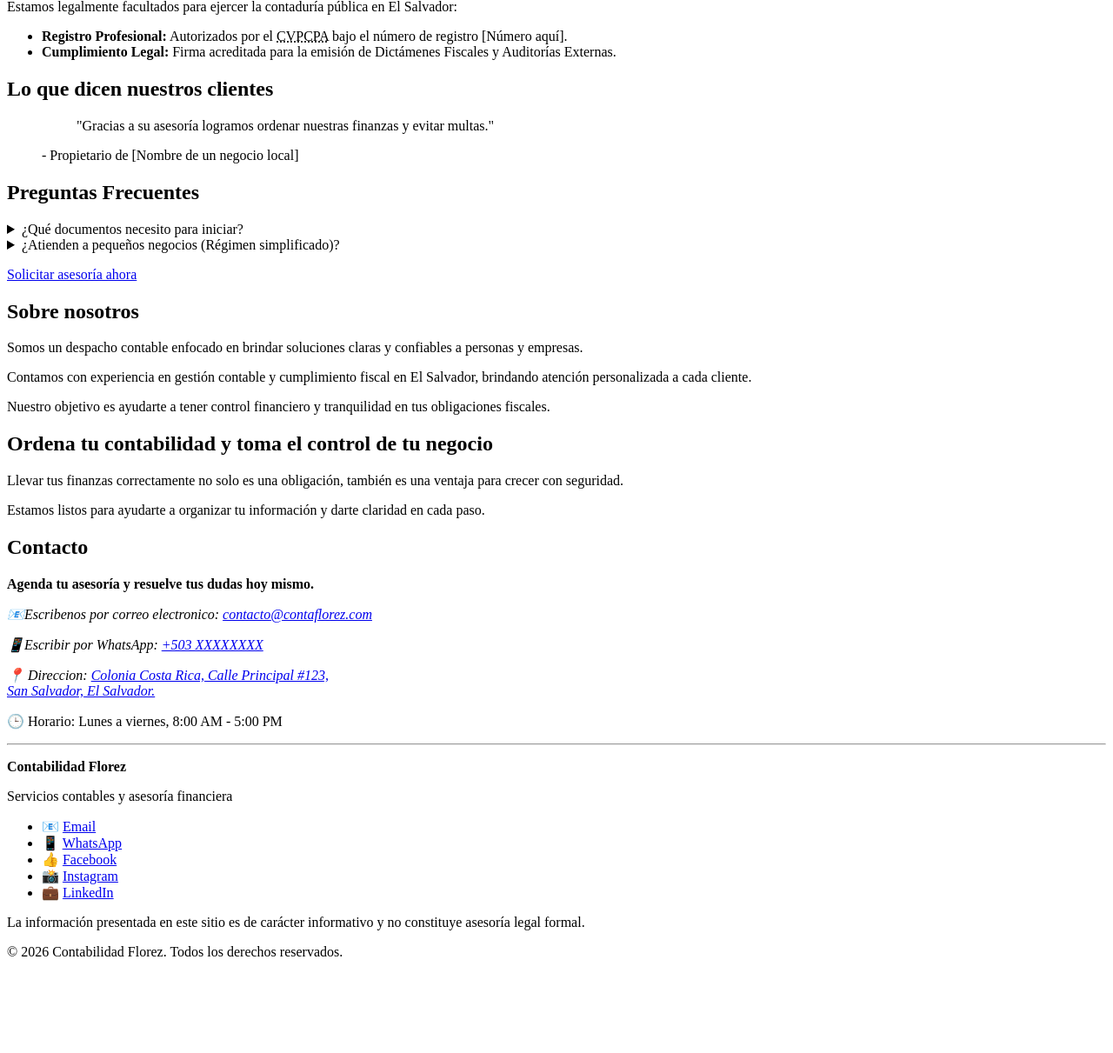
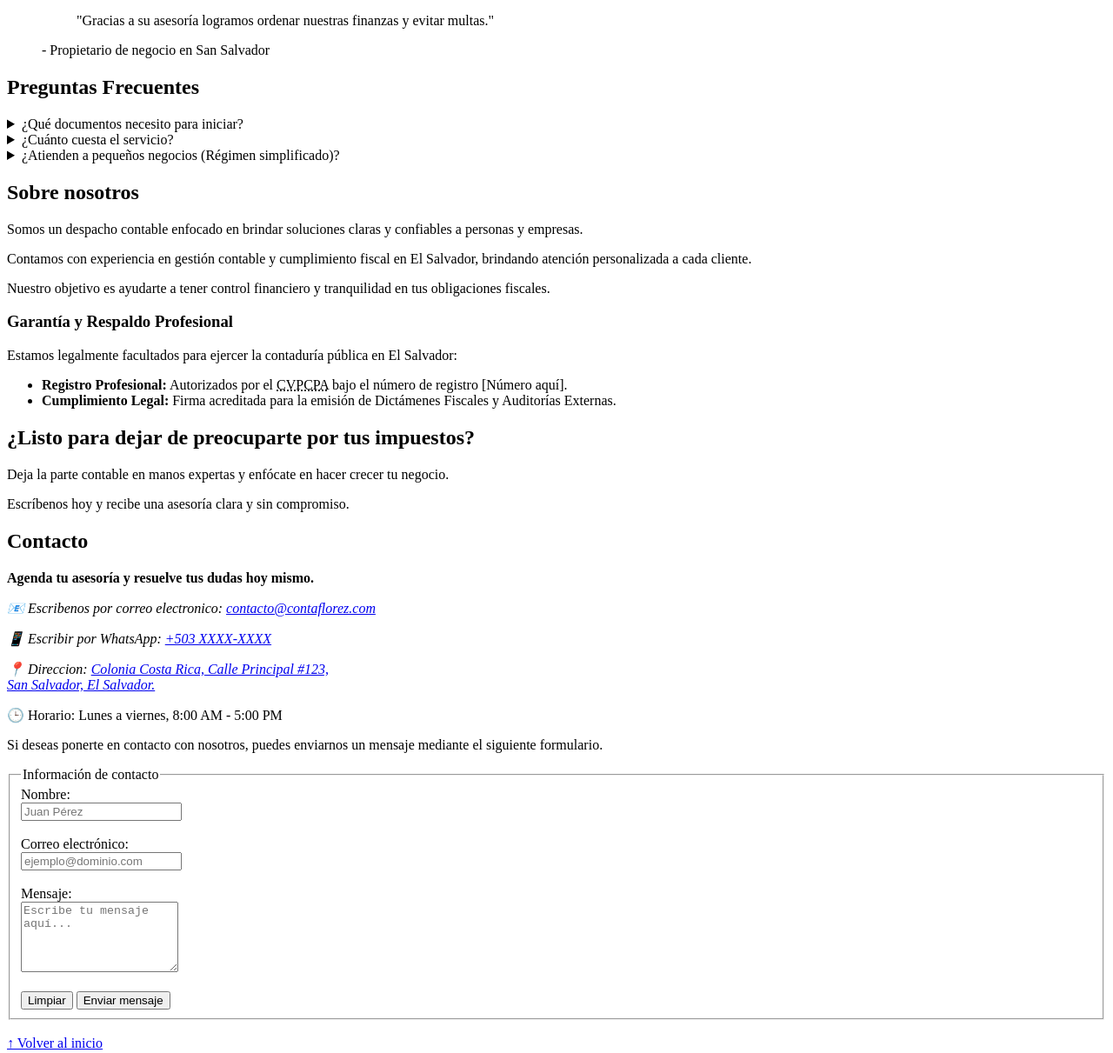
Before and after one commit to Alexander404-san/Proyecto-HTML, a plain HTML site: page proyectos/contabilidad/index.html in a window 1280 px wide. Shown: the part 1344-2555 px from the top of the page at 87% size. Before the commit the page ends 2464 px from the top, so only its background shows below. Drawn offline with Linux system fonts and the light colour scheme.

Commit message:
CONTABILIDAD COMPLETO

```diff
--- a/proyectos/contabilidad/index.html
+++ b/proyectos/contabilidad/index.html
@@ -90,7 +90,7 @@
     <meta name="theme-color" content="#fff000" />
     <!-- <meta name="color-scheme" content="light dark" /> -->
   </head>
-  <body>
+  <body id="top">
     <header>
       <h1>Contabilidad Florez</h1>
       <p>Servicios contables y asesoría financiera</p>
@@ -99,7 +99,6 @@
         <ul>
           <li><a href="#servicios">Servicios</a></li>
           <li><a href="#proceso">Proceso</a></li>
-          <li><a href="#acreditaciones">Respaldo</a></li>
           <li><a href="#faq">Preguntas</a></li>
           <li><a href="#nosotros">Nosotros</a></li>
           <li><a href="#contacto">Contacto</a></li>
@@ -125,7 +124,7 @@
 
       <!-- BENEFICIOS -->
       <section id="beneficios">
-        <h2>Soluciones contables para cada necesidad</h2>
+        <h2>Contabilidad clara, sin complicaciones</h2>
 
         <p>
           Ayudamos a
@@ -147,7 +146,6 @@
       <!-- SERVICIOS -->
       <section id="servicios">
         <h2>Nuestros Servicios Especializados</h2>
-
         <article>
           <header>
             <h3>
@@ -221,6 +219,7 @@
         </article>
       </section>
 
+      <!-- PROCESO -->
       <section id="proceso">
         <h2>¿Cómo trabajamos?</h2>
 
@@ -230,11 +229,70 @@
           <li>Te proponemos una solución clara</li>
           <li>Nos encargamos de tu contabilidad</li>
         </ol>
+
+        <a href="#contacto">Solicitar asesoría ahora</a>
       </section>
 
-      <!-- ACREDITACIONES -->
-      <section id="acreditaciones">
-        <h2>Garantía y Respaldo Profesional</h2>
+      <!-- TESTIMONIOS -->
+      <section id="testimonios">
+        <h2>Lo que dicen nuestros clientes</h2>
+
+        <figure>
+          <blockquote>
+            "Gracias a su asesoría logramos ordenar nuestras finanzas y evitar
+            multas."
+          </blockquote>
+          <figcaption>- Propietario de negocio en San Salvador</figcaption>
+        </figure>
+      </section>
+
+      <!-- PREGUNTAS FRECUENTES -->
+      <section id="faq">
+        <h2>Preguntas Frecuentes</h2>
+        <details>
+          <summary>¿Qué documentos necesito para iniciar?</summary>
+          <p>
+            Solo requerimos tu NIT/DUI y tus registros de ingresos del último
+            mes...
+          </p>
+        </details>
+        <details>
+          <summary>¿Cuánto cuesta el servicio?</summary>
+          <p>
+            El costo depende del tipo de servicio y volumen de operaciones.
+            Contáctanos para una cotización personalizada.
+          </p>
+        </details>
+        <details>
+          <summary>
+            ¿Atienden a pequeños negocios (Régimen simplificado)?
+          </summary>
+          <p>
+            ¡Sí! Tenemos planes especiales para emprendedores y microempresas.
+          </p>
+        </details>
+      </section>
+
+      <!-- NOSOTROS -->
+      <section id="nosotros">
+        <h2>Sobre nosotros</h2>
+
+        <p>
+          Somos un despacho contable enfocado en brindar soluciones claras y
+          confiables a personas y empresas.
+        </p>
+
+        <p>
+          Contamos con experiencia en gestión contable y cumplimiento fiscal en
+          El Salvador, brindando atención personalizada a cada cliente.
+        </p>
+
+        <p>
+          Nuestro objetivo es ayudarte a tener control financiero y tranquilidad
+          en tus obligaciones fiscales.
+        </p>
+
+        <h3>Garantía y Respaldo Profesional</h3>
         <p>
           Estamos legalmente facultados para ejercer la contaduría pública en El
           Salvador:
@@ -255,75 +313,16 @@
         </ul>
       </section>
 
-      <!-- TESTIMONIOS -->
-      <section id="testimonios">
-        <h2>Lo que dicen nuestros clientes</h2>
-
-        <figure>
-          <blockquote>
-            "Gracias a su asesoría logramos ordenar nuestras finanzas y evitar
-            multas."
-          </blockquote>
-          <figcaption>- Propietario de [Nombre de un negocio local]</figcaption>
-        </figure>
-      </section>
-
-      <!-- PREGUNTAS FRECUENTES -->
-      <section id="faq">
-        <h2>Preguntas Frecuentes</h2>
-        <details>
-          <summary>¿Qué documentos necesito para iniciar?</summary>
-          <p>
-            Solo requerimos tu NIT/DUI y tus registros de ingresos del último
-            mes...
-          </p>
-        </details>
-        <details>
-          <summary>
-            ¿Atienden a pequeños negocios (Régimen simplificado)?
-          </summary>
-          <p>
-            ¡Sí! Tenemos planes especiales para emprendedores y microempresas.
-          </p>
-        </details>
-        <p>
-          <a href="#contacto">Solicitar asesoría ahora</a>
-        </p>
-      </section>
-
-      <!-- NOSOTROS -->
-      <section id="nosotros">
-        <h2>Sobre nosotros</h2>
+      <!-- CTA -->
+      <section id="cta">
+        <h2>¿Listo para dejar de preocuparte por tus impuestos?</h2>
 
         <p>
-          Somos un despacho contable enfocado en brindar soluciones claras y
-          confiables a personas y empresas.
+          Deja la parte contable en manos expertas y enfócate en hacer crecer tu
+          negocio.
         </p>
 
-        <p>
-          Contamos con experiencia en gestión contable y cumplimiento fiscal en
-          El Salvador, brindando atención personalizada a cada cliente.
-        </p>
-
-        <p>
-          Nuestro objetivo es ayudarte a tener control financiero y tranquilidad
-          en tus obligaciones fiscales.
-        </p>
-      </section>
-
-      <!-- CTA -->
-      <section id="cta">
-        <h2>Ordena tu contabilidad y toma el control de tu negocio</h2>
-
-        <p>
-          Llevar tus finanzas correctamente no solo es una obligación, también
-          es una ventaja para crecer con seguridad.
-        </p>
-
-        <p>
-          Estamos listos para ayudarte a organizar tu información y darte
-          claridad en cada paso.
-        </p>
+        <p>Escríbenos hoy y recibe una asesoría clara y sin compromiso.</p>
       </section>
 
       <!-- CONTACTO -->
@@ -336,18 +335,22 @@
 
         <address>
           <p>
-            📧Escribenos por correo electronico:
-            <a href="mailto:contacto@contaflorez.com">
+            📧 Escribenos por correo electronico:
+            <a
+              href="mailto:contacto@contaflorez.com?subject=Consulta%20de%20servicios"
+              title="Escribe un correo electrónico"
+            >
               contacto@contaflorez.com
             </a>
           </p>
 
           <p>
-            📱Escribir por WhatsApp:
+            📱 Escribir por WhatsApp:
             <a
               href="https://wa.me/503XXXXXXXX?text=Hola,%20necesito%20asesoría%20contable"
+              title="Chatea con un contador"
             >
-              +503 XXXXXXXX
+              +503 XXXX-XXXX
             </a>
           </p>
 
@@ -357,6 +360,7 @@
               href="https://goo.gl/maps/XXXXX"
               target="_blank"
               rel="noopener noreferrer"
+              title="Nuestra ubicacion"
             >
               Colonia Costa Rica, Calle Principal #123,<br />
               San Salvador, El Salvador.
@@ -365,7 +369,69 @@
         </address>
 
         <p>🕒 Horario: Lunes a viernes, 8:00 AM - 5:00 PM</p>
+
+        <p>
+          Si deseas ponerte en contacto con nosotros, puedes enviarnos un
+          mensaje mediante el siguiente formulario.
+        </p>
+
+        <form action="https://formspree.io/f/xbdprgbb" method="POST">
+          <fieldset>
+            <legend>Información de contacto</legend>
+
+            <label for="nombre">Nombre:</label><br />
+            <input
+              type="text"
+              id="nombre"
+              name="nombre"
+              required
+              autocomplete="name"
+              maxlength="30"
+              pattern="^[a-zA-ZáéíóúÁÉÍÓÚñÑüÜ\s]+$"
+              title="No se permiten números, solo letras"
+              placeholder="Juan Pérez"
+            />
+
+            <br /><br />
+
+            <label for="email">Correo electrónico:</label><br />
+            <input
+              type="email"
+              id="email"
+              name="email"
+              required
+              autocomplete="email"
+              placeholder="ejemplo@dominio.com"
+            />
+
+            <br /><br />
+
+            <label for="mensaje">Mensaje:</label><br />
+            <textarea
+              id="mensaje"
+              name="mensaje"
+              rows="5"
+              placeholder="Escribe tu mensaje aquí..."
+              required
+            ></textarea>
+
+            <input
+              type="hidden"
+              name="_subject"
+              value="Nuevo mensaje desde la pagina de contabilidad"
+            />
+
+            <br /><br />
+
+            <button type="reset">Limpiar</button>
+            <button type="submit">Enviar mensaje</button>
+          </fieldset>
+        </form>
       </section>
+
+      <br />
+
+      <a href="#top">↑ Volver al inicio</a>
     </main>
     <footer>
       <hr />
```
